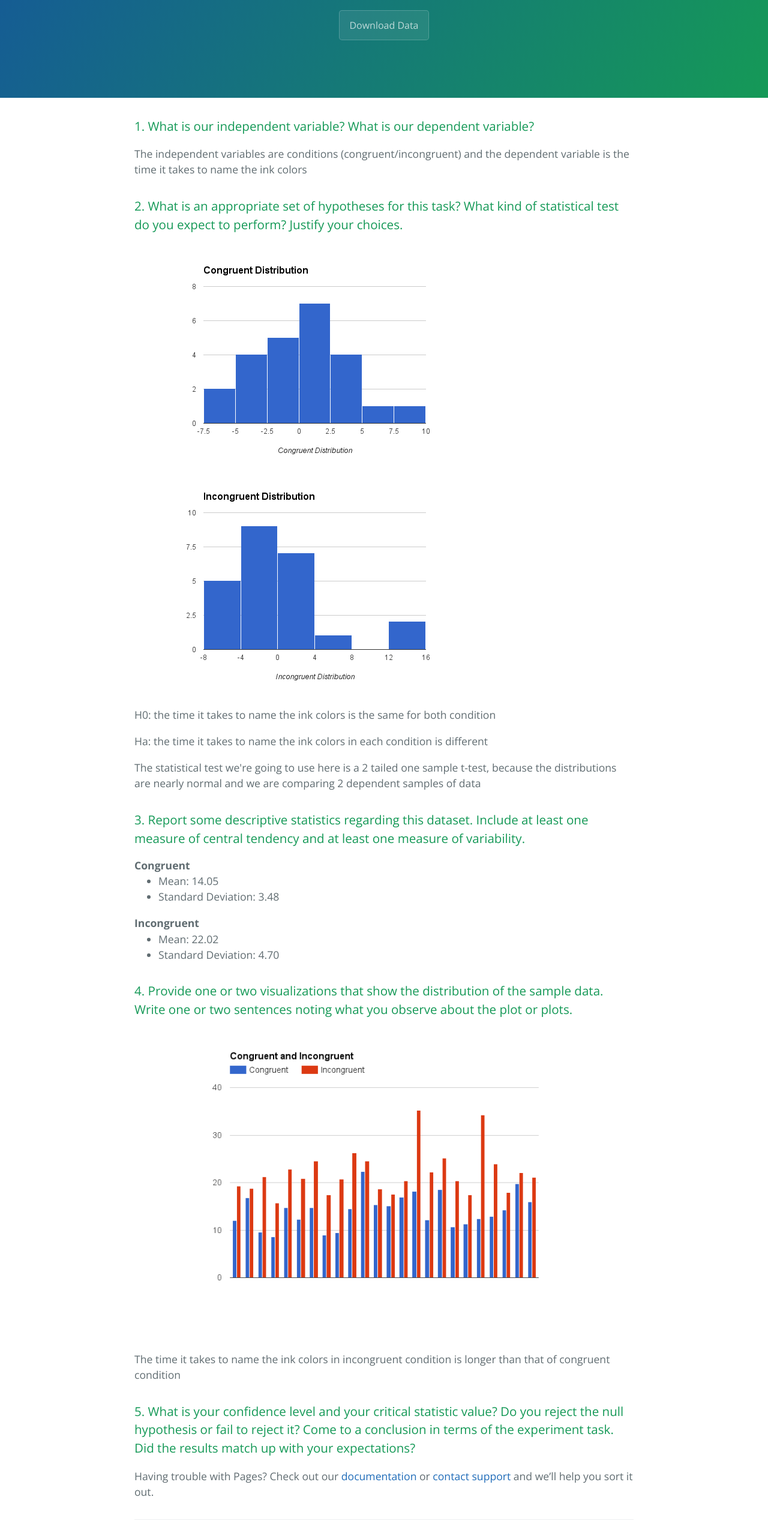
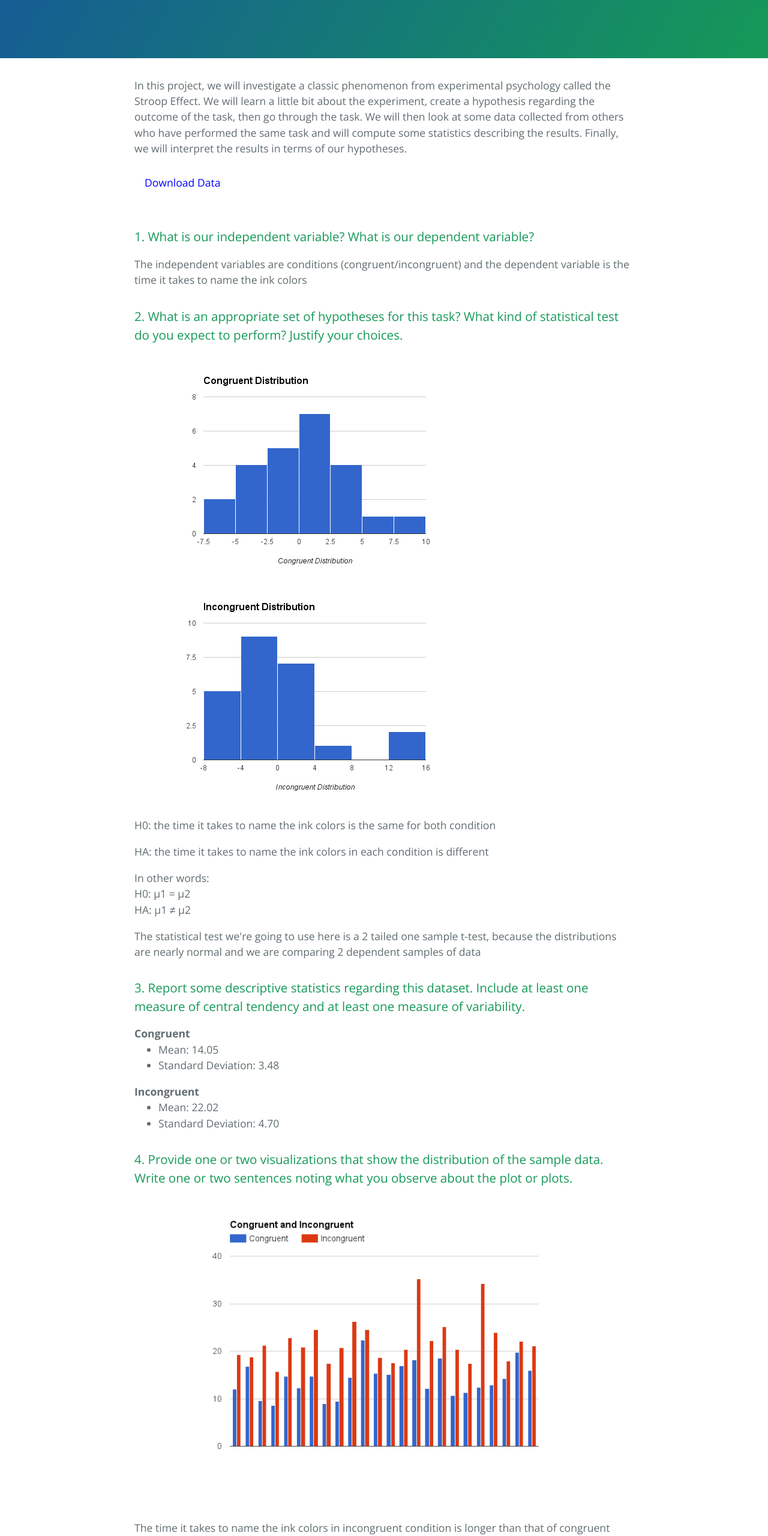
Before and after one commit to baocongchen/Test-a-Perceptual-Phenomenon, a plain HTML site: page index.html in a window 1280 px wide. Shown: the part 220-2780 px from the top of the page at 60% size. Drawn offline with nearby package versions, Linux system fonts and the light colour scheme.

Commit message:
done, 1st submission for project review

```diff
--- a/index.html
+++ b/index.html
@@ -13,10 +13,11 @@
     <section class="page-header">
       <h1 class="project-name">Test a Perceptual Phenomenon</h1>
       <h2 class="project-tagline">Udacity Data Analysis Project 1</h2>
-      <a href="https://github.com/baocongchen/Test-a-Perceptual-Phenomenon/blob/master/stroopdata.csv" class="btn">Download Data</a>
     </section>
 
     <section class="main-content">
+    <p>In this project, we will investigate a classic phenomenon from experimental psychology called the Stroop Effect. We will learn a little bit about the experiment, create a hypothesis regarding the outcome of the task, then go through the task. We will then look at some data collected from others who have performed the same task and will compute some statistics describing the results. Finally, we will interpret the results in terms of our hypotheses.</p>
+    <a href="https://github.com/baocongchen/Test-a-Perceptual-Phenomenon/blob/master/stroopdata.csv"><div class="btn" style="color: blue">Download Data</div></a>
       <h3>
 <a id="welcome-to-github-pages" class="anchor" href="#welcome-to-github-pages" aria-hidden="true"><span aria-hidden="true" class="octicon octicon-link"></span></a>1. What is our independent variable? What is our dependent variable?</h3>
 
@@ -31,7 +32,13 @@
 </div>
 
 <p>H0: the time it takes to name the ink colors is the same for both condition</p>
-<p>Ha: the time it takes to name the ink colors in each condition is different</p>
+<p>HA: the time it takes to name the ink colors in each condition is different</p>
+In other words:
+<div class="jumbotron">
+  H0: µ1 = µ2
+  <br>HA: µ1 ≠ µ2
+</div>
+
 <p>The statistical test we're going to use here is a 2 tailed one sample t-test, because the distributions are nearly normal and we are comparing 2 dependent samples of data</p>
 
 <h3>
@@ -59,7 +66,14 @@
 <h3>
 <a id="support-or-contact" class="anchor" href="#support-or-contact" aria-hidden="true"><span aria-hidden="true" class="octicon octicon-link"></span></a>5. What is your confidence level and your critical statistic value? Do you reject the null hypothesis or fail to reject it? Come to a conclusion in terms of the experiment task. Did the results match up with your expectations?</h3>
 
-<p>Having trouble with Pages? Check out our <a href="https://help.github.com/pages">documentation</a> or <a href="https://github.com/contact">contact support</a> and we’ll help you sort it out.</p>
+<p>
+  <ul>
+    <li>Confidence Interval: lower limit = -18.03, upper limit = 2.1</li>
+    <li>t critical value: 2.07</li>
+    <li>t statistic: 1.64</li>
+  </ul>
+  Our t statistic is less than t critical value, so we fail to reject the null hypotheses. We conclude that the congruent/incongruent condition does not affect the time it takes to name the ink colors.
+</p>
 
       <footer class="site-footer">
         <span class="site-footer-owner"><a href="https://github.com/baocongchen/Test-a-Perceptual-Phenomenon">Test-a-perceptual-phenomenon</a> is maintained by <a href="https://github.com/baocongchen">baocongchen</a>.</span>
```
